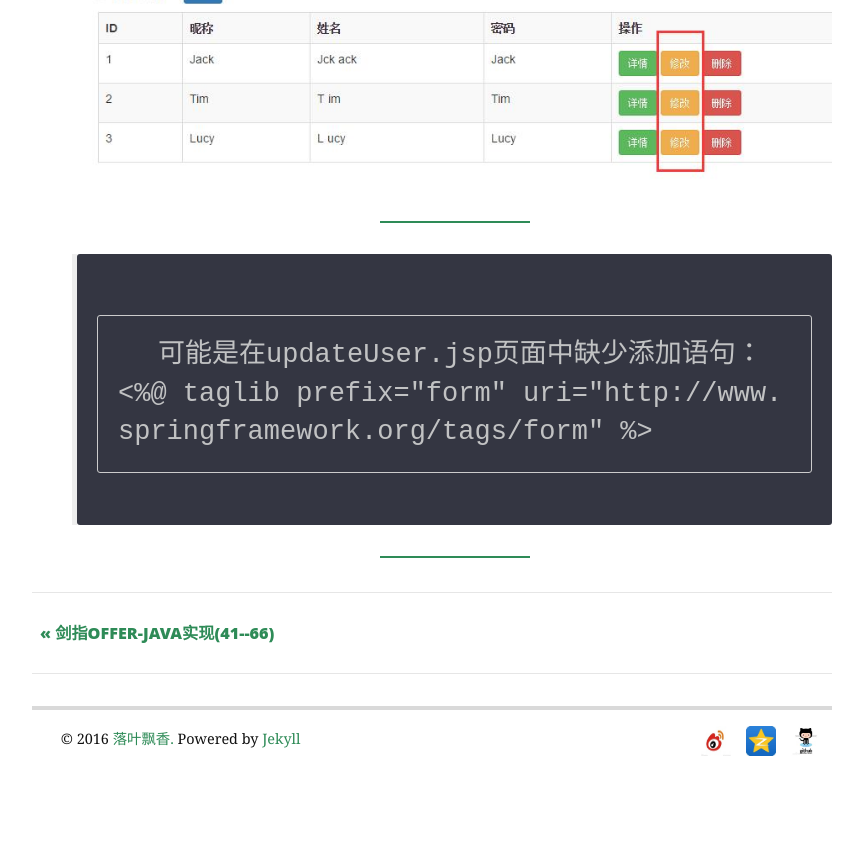
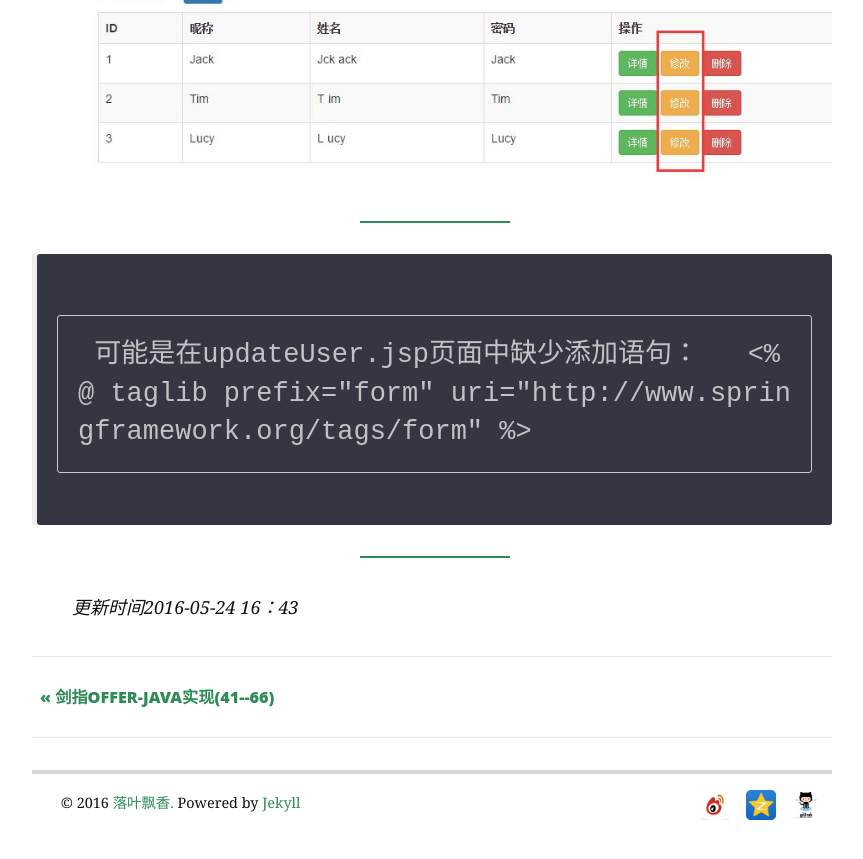
Before and after one commit to luonaibin/luonaibin.github.io, a Jekyll site: the page built from _posts/2016-05-23-SpringMVC-Demo.markdown, in a window 1280 px wide and 900 px high, scrolled down 1663 px. Shown: the top 859 px of the window, without its empty margins (208-1071 px from the left). Built offline with Jekyll 4.4.1, drawn with Linux system fonts in a browser that asks for light colours; Markdown is read by kramdown in place of the engine named in the settings; before the commit the page ends 2499 px from its top, so only the background shows below that.

Commit message:
add springmvcdemo

```diff
--- a/_posts/2016-05-23-SpringMVC-Demo.markdown
+++ b/_posts/2016-05-23-SpringMVC-Demo.markdown
@@ -39,4 +39,7 @@
 
 * 在用户**修改**操作功能时，点击提交无反应。
 ![update-pic.jpg]({{ '/assets/img/SpringMVCDemo/update-pic.jpg' | prepend: site.baseurl }})
->     可能是在updateUser.jsp页面中缺少添加语句：   <%@ taglib prefix="form" uri="http://www.springframework.org/tags/form" %>
+
+>      可能是在updateUser.jsp页面中缺少添加语句：   <%@ taglib prefix="form" uri="http://www.springframework.org/tags/form" %>
+
+*更新时间2016-05-24 16：43*
```
